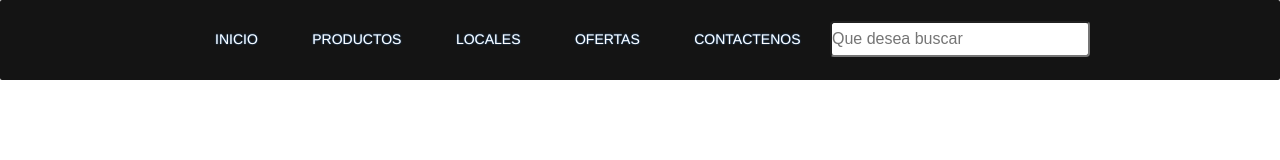
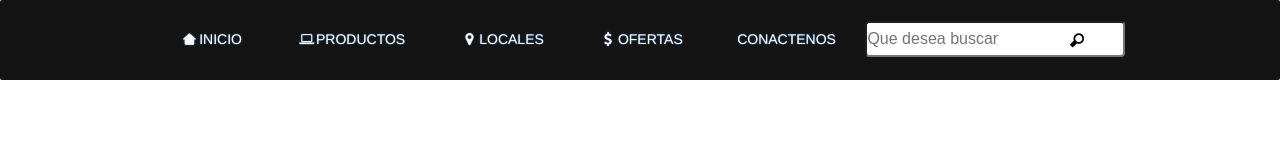
Before and after one commit to Davi199/store, a plain HTML site: page index.html in a window 1280 px wide. Drawn offline with Linux system fonts and the light colour scheme.

Commit message:
cambio menu

```diff
--- a/css/estilos.css
+++ b/css/estilos.css
@@ -48,8 +48,10 @@ body {
 
 
 .nav-search {
+
 	width: 16em;
 	height: 2em;
+	position: relative;
 
   -webkit-border-radius:4px;
      -moz-border-radius:4px;
@@ -75,3 +77,16 @@ body {
 
 
 }
+
+
+
+.icon-search
+{
+	color: black;
+	right: 0;
+	top: 0;
+	position: absolute;
+	right: 12em;
+	top: 2em;
+
+	}
--- /dev/null
+++ b/css/fontello.css
@@ -0,0 +1,61 @@
+@font-face {
+  font-family: 'fontello';
+  src: url('../font/fontello.eot?21397500');
+  src: url('../font/fontello.eot?21397500#iefix') format('embedded-opentype'),
+       url('../font/fontello.woff?21397500') format('woff'),
+       url('../font/fontello.ttf?21397500') format('truetype'),
+       url('../font/fontello.svg?21397500#fontello') format('svg');
+  font-weight: normal;
+  font-style: normal;
+}
+/* Chrome hack: SVG is rendered more smooth in Windozze. 100% magic, uncomment if you need it. */
+/* Note, that will break hinting! In other OS-es font will be not as sharp as it could be */
+/*
+@media screen and (-webkit-min-device-pixel-ratio:0) {
+  @font-face {
+    font-family: 'fontello';
+    src: url('../font/fontello.svg?21397500#fontello') format('svg');
+  }
+}
+*/
+
+ [class^="icon-"]:before, [class*=" icon-"]:before {
+  font-family: "fontello";
+  font-style: normal;
+  font-weight: normal;
+  speak: none;
+
+  display: inline-block;
+  text-decoration: inherit;
+  width: 1em;
+  margin-right: .2em;
+  text-align: center;
+  /* opacity: .8; */
+
+  /* For safety - reset parent styles, that can break glyph codes*/
+  font-variant: normal;
+  text-transform: none;
+
+  /* fix buttons height, for twitter bootstrap */
+  line-height: 1em;
+
+  /* Animation center compensation - margins should be symmetric */
+  /* remove if not needed */
+  margin-left: .2em;
+
+  /* you can be more comfortable with increased icons size */
+  /* font-size: 120%; */
+
+  /* Font smoothing. That was taken from TWBS */
+  -webkit-font-smoothing: antialiased;
+  -moz-osx-font-smoothing: grayscale;
+
+  /* Uncomment for 3D effect */
+  /* text-shadow: 1px 1px 1px rgba(127, 127, 127, 0.3); */
+}
+
+.icon-search:before { content: '\e800'; } /* '' */
+.icon-home:before { content: '\e801'; } /* '' */
+.icon-dollar:before { content: '\e802'; } /* '' */
+.icon-laptop:before { content: '\e803'; } /* '' */
+.icon-location:before { content: '\e804'; } /* '' */
--- a/index.html
+++ b/index.html
@@ -6,18 +6,26 @@
 	<title>Inicio</title>
 	<link rel="stylesheet" href="css/normalize.css">
 	<link rel="stylesheet" href="css/estilos.css">
+	<link rel="stylesheet" href="css/fontello.css">
 </head>
 <body>
 
 <header class="Header">
 	<nav class="menu">
 		<ul class="lista">
-			<li class="item"><a class="letras" href="">Inicio</a></li>
-			<li class="item"><a class="letras" href="">Productos</a></li>
-			<li class="item"><a class="letras" href="">Locales</a></li>
-			<li class="item"><a class="letras" href="">Ofertas</a></li>
-			<li class="item"><a class="letras" href="">Contactenos</a></li>
-			<input class="nav-search" type="search" placeholder="Que desea buscar"></li>
+			<li class="item"><a class="letras" href=""><span class="icon-home">Inicio</a></li>
+			<li class="item"><a class="letras" href=""><span class="icon-laptop">Productos</a></li>
+			<li class="item"><a class="letras" href=""><span class="icon-location">Locales</a></li>
+			<li class="item"><a class="letras" href=""><span class="icon-dollar">Ofertas</a></li>
+			<li class="item"><a class="letras" href=""><span class="icon-">Conactenos</a></li>
+			<input class="nav-search" type="search" placeholder="Que desea buscar">
+			 <label class="icon-search"></label>
+
+
+
+
+
+
 		</ul>
 
 	</nav>
@@ -30,5 +38,44 @@
 
 
 
+
+
+
+
+
+
+
+
+
+
+
+
+
+
+
+
+
+
+
+
+
+
+
+<footer>
+
+
+
+
+
+
+
+
+
+
+
+</footer>
+
+
+
 </body>
 </html>
```
Also changed, not shown: font/fontello.ttf (added), font/fontello.woff (added), 2 other files.
